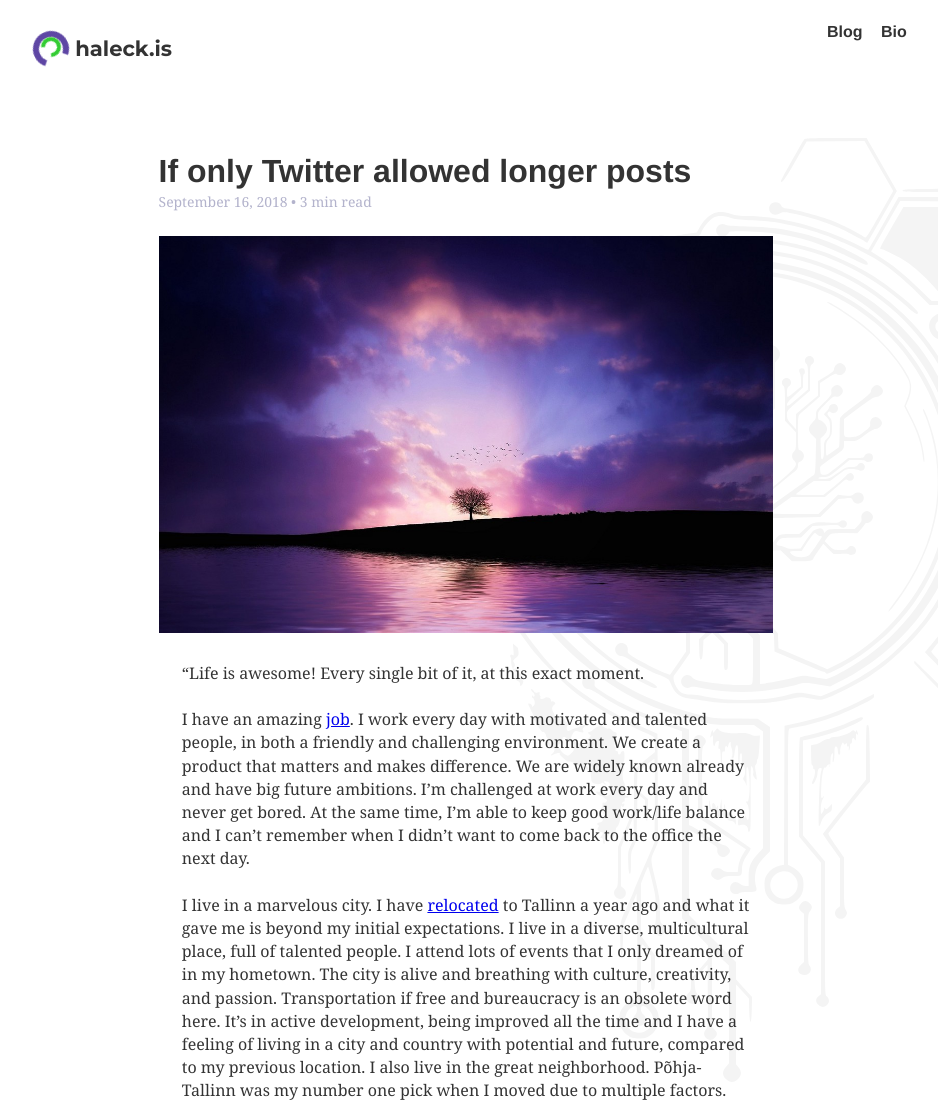
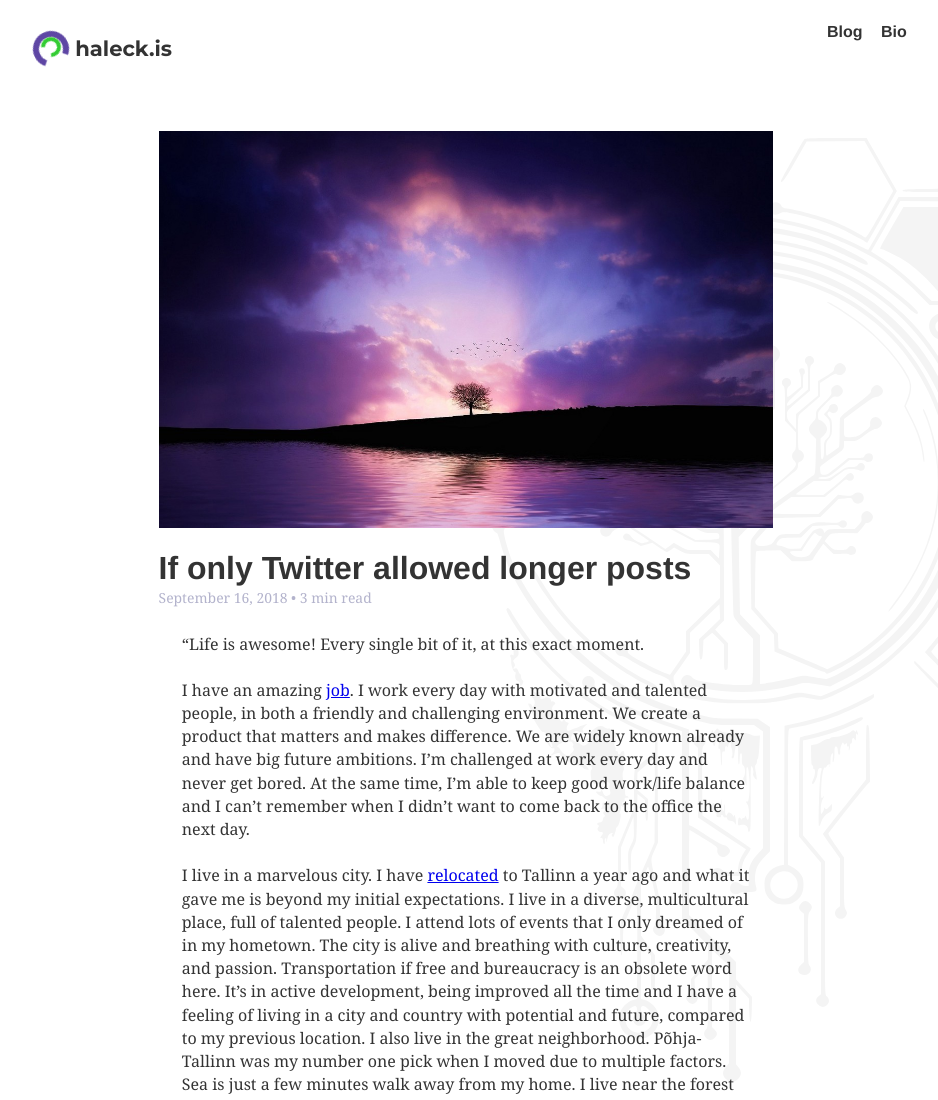
Before and after one commit to renovate-tests/haleck.is, a Gatsby site: page /if-only-twitter-allowed/ in a window 1280 px wide. Shown: the top 1100 px of the page, without its empty margins (174-1112 px from the left). Built offline with nearby package versions, Linux system fonts and the light colour scheme; Gatsby itself is replaced by a stand-in of ours; some packages are replaced by stand-ins of ours; what typography-theme-de-young would draw is missing.

Commit message:
Added ability to create cover image for posts

```diff
--- a/content/blog/how-organizing-meetup-changed-my-life/index.md
+++ b/content/blog/how-organizing-meetup-changed-my-life/index.md
@@ -4,6 +4,7 @@ description: A short story about putting down your headphones
 date: "2018-01-29T21:32:06.082Z"
 categories: []
 keywords: []
+previewImage: img/devternity.jpeg
 ---
 
 For me, it all started in 2014. I entered ASKfm office kitchen and saw him. As usual, staying in the middle of the room, with shining eyes, chatting with someone about some cool stuff I usually didn’t even understand.
@@ -37,8 +38,6 @@ And then it hits me again — of course, we should!
 
 Months passed, and I’m standing at the main stage at [LNB](https://www.lnb.lv), in front of a huge audience, at the end of the first [DevTernity](https://devternity.com) conference, which went insanely well for the first-timer. I’m afraid of being public, I don’t like that people are staring at me, but I don’t care. Most probably this is the only day in a year I don’t care.
 
-![](img/devternity.jpeg)
-
 It’s hard to describe this feeling with words, it truly is. You get injected with energy booster somehow, even though your body is depleted from running, talking with people, and solving problems. You can feel it when you try to sleep that night — but you can’t. And the next day it’s still there. And in a month.
 
 And then the next year comes. Conference becomes bigger. Two days, more people. More stuff to do. More responsibilities, more tasks. Maybe even a bit more wine in the day before The Day to stop being so nervous. And I am on the main stage again at the closing ceremony. Barely standing, but still there. We did it again!
--- a/content/blog/if-only-twitter-allowed/index.md
+++ b/content/blog/if-only-twitter-allowed/index.md
@@ -4,9 +4,8 @@ description: "“Life is awesome! Every single bit of it, at this exact moment."
 date: "2018-09-16T13:01:05.773Z"
 categories: []
 keywords: []
+previewImage: img/tree.jpeg
 ---
-
-![](img/tree.jpeg)
 
 > “Life is awesome! Every single bit of it, at this exact moment.
 
--- a/src/components/seo.js
+++ b/src/components/seo.js
@@ -10,10 +10,17 @@ import PropTypes from "prop-types"
 import Helmet from "react-helmet"
 import { useStaticQuery, graphql } from "gatsby"
 
-function SEO({ description, lang, meta, title }) {
+function SEO({ description, lang, meta, title, imageURL }) {
   const { site } = useStaticQuery(
     graphql`
       query {
+        avatar: file(absolutePath: { regex: "/profile-pic.png/" }) {
+          childImageSharp {
+            fixed(width: 50, height: 50) {
+              ...GatsbyImageSharpFixed
+            }
+          }
+        }
         site {
           siteMetadata {
             title
@@ -52,6 +59,10 @@ function SEO({ description, lang, meta, title }) {
           content: `website`,
         },
         {
+          property: `og:image`,
+          content: imageURL,
+        },
+        {
           name: `twitter:card`,
           content: `summary`,
         },
@@ -67,6 +78,10 @@ function SEO({ description, lang, meta, title }) {
           name: `twitter:description`,
           content: metaDescription,
         },
+        {
+          name: `twitter:image`,
+          content: imageURL,
+        },
       ].concat(meta)}
     />
   )
@@ -76,6 +91,7 @@ SEO.defaultProps = {
   lang: `en`,
   meta: [],
   description: ``,
+  imageURL: `content\assets\profile-pic-large.jpg`,
 }
 
 SEO.propTypes = {
--- a/src/templates/blog-post.js
+++ b/src/templates/blog-post.js
@@ -5,6 +5,7 @@ import ShortBio from "../components/shortBio"
 import Layout from "../components/layout"
 import SEO from "../components/seo"
 import { rhythm, scale, supportColor } from "../utils/typography"
+import Image from "gatsby-image"
 
 class BlogPostTemplate extends React.Component {
   render() {
@@ -20,6 +21,12 @@ class BlogPostTemplate extends React.Component {
         />
         <article>
           <header>
+            {post.frontmatter.previewImage && (
+              <Image
+                fluid={post.frontmatter.previewImage.childImageSharp.fluid}
+                alt={post.frontmatter.title}
+              />
+            )}
             <h1 style={style.header}>{post.frontmatter.title}</h1>
             <p style={style.subtitle}>
               {post.frontmatter.date} {"\u2022"} {post.timeToRead} min read
@@ -104,6 +111,13 @@ export const pageQuery = graphql`
         title
         date(formatString: "MMMM DD, YYYY")
         description
+        previewImage {
+          childImageSharp {
+            fluid(maxWidth: 1200) {
+              ...GatsbyImageSharpFluid
+            }
+          }
+        }
       }
       timeToRead
     }
```
Also changed, not shown: 1 other file.
